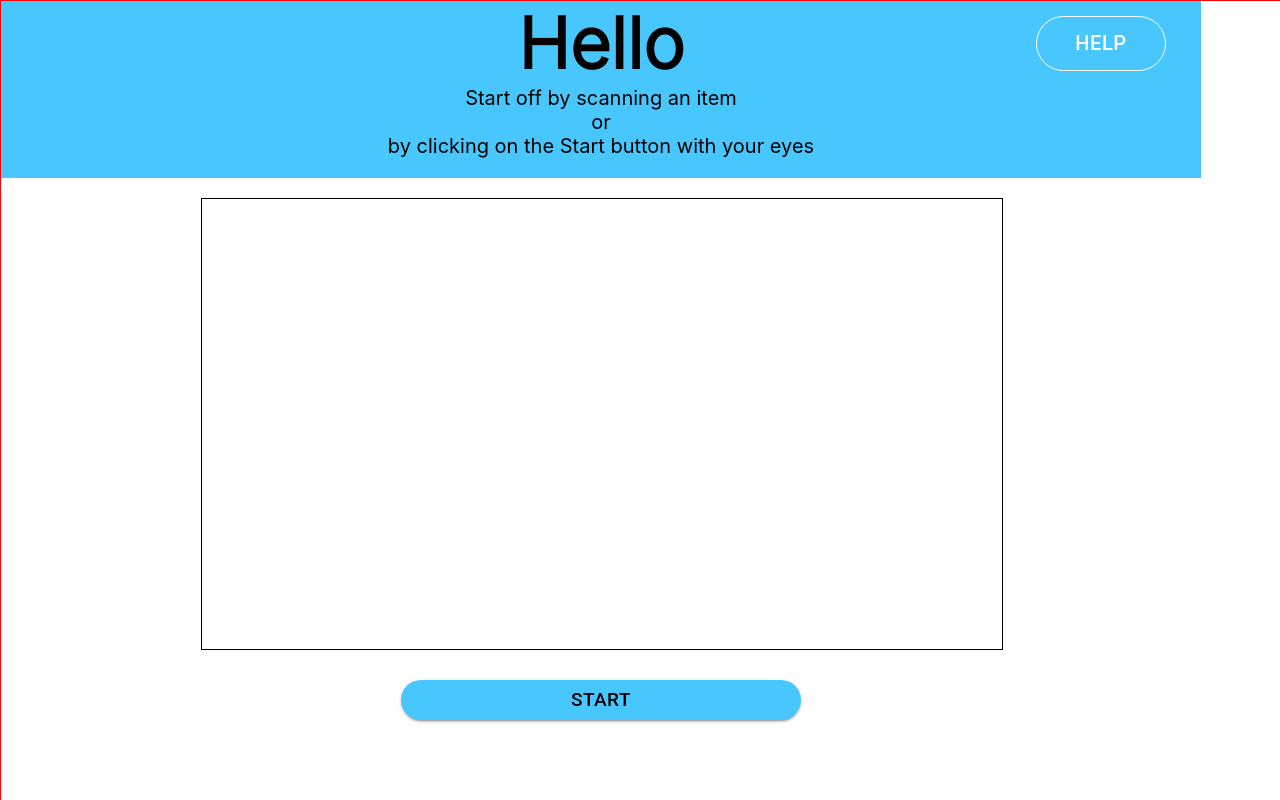
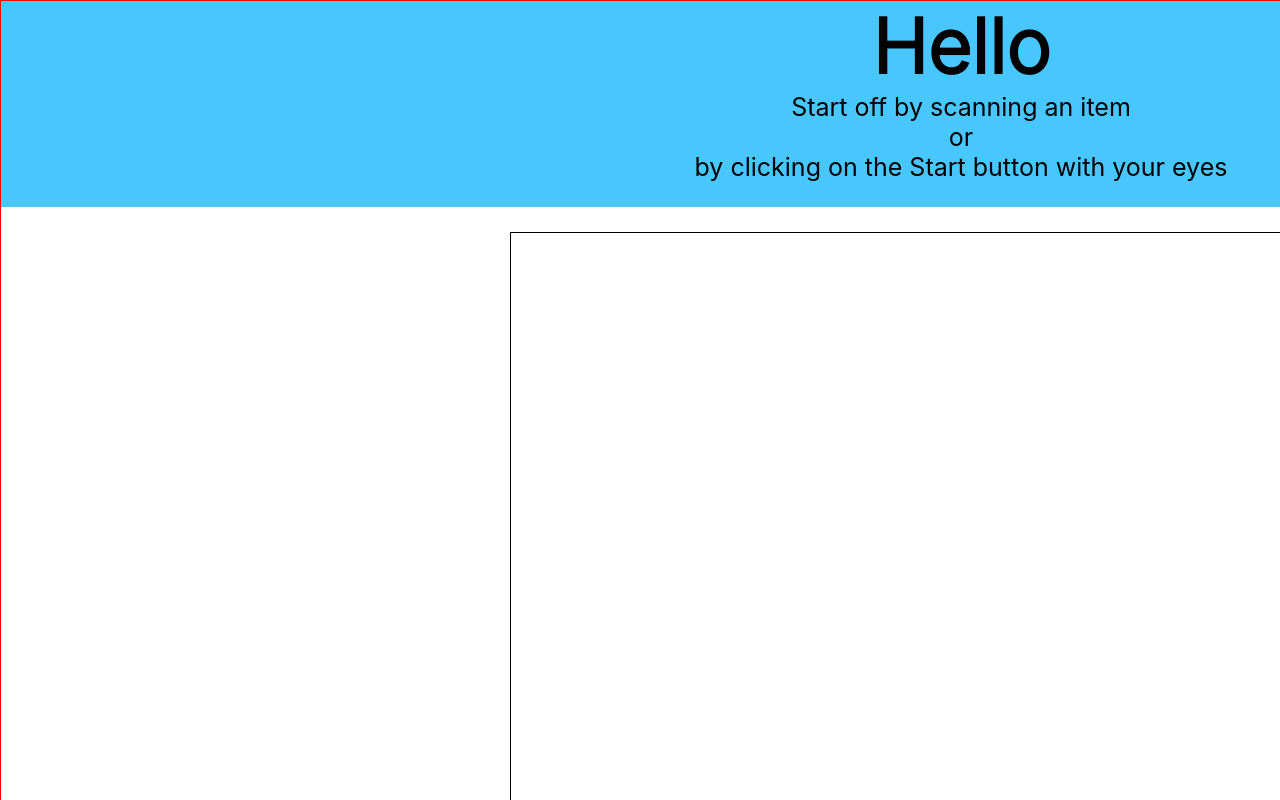
Before and after one commit to GiraffeKOOOO/GazeSelfCheckout, a React (Create React App) app: page / in a window 1280 px wide. Shown: the top 800 px of the page. Built offline with nearby package versions, Linux system fonts and the light colour scheme.

Commit message:
reworked currently existing components
-increased sizes for the new method of interaction
- saving work

```diff
--- a/src/components/PayButton.js
+++ b/src/components/PayButton.js
@@ -9,7 +9,7 @@ function PayButton() {
         <Button variant="outlined" id='pay-button'
             onClick={
                 () => {
-                    window.location.href="pay_page";
+                    setTimeout(() => { window.location.href="pay_page" }, 250)
                 }
             }
         >Pay<ArrowCircleRightIcon fontSize="large" style={{"marginLeft":"10px"}}/></Button>
--- a/src/components/ProductButton.js
+++ b/src/components/ProductButton.js
@@ -8,10 +8,10 @@ function ProductButton(props) {
         <Button variant="outlined" id='product-button'
             onClick={
                 () => {
-                    if(props.ProductName === 'All Products'){
-                        window.location.href="all_products";
+                    if(props.ProductName === 'Search Item'){
+                        setTimeout(() => { window.location.href="search_item" }, 250)
                     } else {
-                        window.location.href=props.ProductName;
+                        setTimeout(() => { window.location.href=props.ProductName }, 250)
                     }
                 }
             }
--- a/src/components/StartButton.js
+++ b/src/components/StartButton.js
@@ -7,7 +7,7 @@ function StartButton() {
     return (
         <Button variant="contained" id='start-button' onClick={
             () => {
-              window.location.href="basket_page";
+              setTimeout(() => { window.location.href="basket_page" }, 250)
             }
           }>Start</Button>
     );
--- a/src/css/BasketPage.css
+++ b/src/css/BasketPage.css
@@ -1,21 +1,18 @@
-#basket-page-container {
-    padding: 0;
-}
-
 /* left side */
 
 #left-grid {
-    height: 768px;
+    height: 970px;
 }
 
 #item-counter {
     margin: 5px;
+    font-size: 35px;
+    text-align: center;
+    margin-bottom: 5px;
 }
 
 #cart-grid {
-    width: 750px;
-    height: 600px;
-    border: solid 1px rgb(173, 173, 173);
+    height: 750px;
     margin-left: auto;
     margin-right: auto;
 }
@@ -24,13 +21,15 @@
     background-color: #48C7FF;
     border-radius: 5px;
     border: solid 1px rgb(173, 173, 173);
-    font-size: 22px;
-    padding-top: 7.5px;
-    padding-bottom: 7.5px;
+    font-size: 35px;
+    padding-top: 10px;
+    padding-bottom: 10px;
+    margin-left: 10px;
+    margin-right: 10px;
 }
 
 #cart-item-title {
-    margin-left: 10px;
+    margin-left: 25px;
 }
 
 #cart-item-quantity {
@@ -41,17 +40,20 @@
     text-align: center;
 }
 
+#bottom-row {
+    border-top: 1px solid rgb(173, 173, 173);
+}
+
 /* right side */
 
 #right-grid {
     background-color: #48C7FF;
-    padding-top: 10px;
-    height: 768px;
+    height: 970px;
     border-left: solid 1px rgb(155, 155, 155);
 }
 
 #help-button-grid {
-    margin-left: -20px;
+    margin-top: 20px;
 }
 
 #product-button-grid {
@@ -59,5 +61,5 @@
 }
 
 #pay-button-grid {
-    margin-top: 160px;
+    margin-top: 80px;
 }
--- a/src/css/HelpButton.css
+++ b/src/css/HelpButton.css
@@ -1,14 +1,14 @@
 #help-button {
-    width: 130px;
-    height: 55px;
-    font-size: 20px;
+    width: 230px;
+    height: 85px;
+    font-size: 35px;
     border-radius: 50px;
     color: white;
     border-color: white;
 }
 
 #help-button:hover {
-    background-color: white;
+    background-color: rgba(255, 255, 255, 0.96);
     border-color: black;
     color: black;
 }
--- a/src/css/PayButton.css
+++ b/src/css/PayButton.css
@@ -1,7 +1,7 @@
 #pay-button {
-    width: 200px;
-    height: 65px;
-    font-size: 20px;
+    width: 280px;
+    height: 80px;
+    font-size: 30px;
     border-radius: 50px;
     color: black;
     border-color: rgb(115, 115, 115);
--- a/src/css/ProductButton.css
+++ b/src/css/ProductButton.css
@@ -1,12 +1,12 @@
 #product-button {
-    width: 200px;
-    height: 65px;
-    font-size: 20px;
-    border-radius: 50px;
+    width: 280px;
+    height: 90px;
+    font-size: 27px;
+    border-radius: 15px;
     color: black;
     border-color: rgb(115, 115, 115);
     background-color: white;
-    margin-bottom: 30px;
+    margin-bottom: 60px;
 }
 
 #product-button:hover {
--- a/src/css/StartButton.css
+++ b/src/css/StartButton.css
@@ -1,12 +1,12 @@
 #start-button {
     margin-left: auto;
     margin-right: auto;
-    width: 400px;
-    height: 40px;
-    font-size: 19px;
+    width: 600px;
+    height: 90px;
+    font-size: 35px;
     background-color: #48C7FF;
     color: black;
-    border-radius: 20px;
+    border-radius: 50px;
 }
 
 #start-button:hover {
--- a/src/css/StartPage.css
+++ b/src/css/StartPage.css
@@ -2,19 +2,27 @@
     margin: 0;
     padding:0;
     text-align: center;
+    width: 1920px;
+    height: 970px;
 }
 
 #first-row {
     background-color: #48C7FF;
+    padding-bottom: 25px;
+}
+
+#inner-title-container {
+    text-align: center;
 }
 
 #page-title {
     font-family: 'Inter', sans-serif;
-    font-size: 70px;
+    font-size: 75px;
 }
 
 #help-button-div {
     align-self: center;
+    text-align: center;
 }
 
 .no-margin {
@@ -22,23 +30,18 @@
 }
 
 .instruction-text {
-    font-size: 20px;
+    font-size: 25px;
 }
 
 #second-row {
-    background-color: #48C7FF;
-    padding-bottom: 20px;
-}
-
-#third-row {
-    margin-top: 20px;
+    margin-top: 25px;
 }
 
 #placeholder {
     margin-left: auto;
     margin-right: auto;
     border: 1px solid black;
-    width: 100%;
-    height: 450px;
-    margin-bottom: 30px;
+    width: 900px;
+    height: 600px;
+    margin-bottom: 20px;
 }
--- a/src/pages/BasketPage.js
+++ b/src/pages/BasketPage.js
@@ -11,17 +11,16 @@ import '../css/BasketPage.css';
 
 function BasketPage() {
   return (
-      <Container id='basket-page-container'>
-
+      <>
         <Grid container id='basket-page-grid'>
 
-          <Grid id='left-grid' item xs={9}>
+          <Grid id='left-grid' item xs={10}>
             <Grid id='title-grid'
               container
               justifyContent="flex-start"
               alignItems="flex-start"
             >
-              <h2 id="item-counter"><ShoppingCartIcon/> Cart Total 000</h2>
+              <h2 id="item-counter"><ShoppingCartIcon fontSize='large'/> Cart Total 000</h2>
             </Grid>
 
             <Grid id='cart-grid'
@@ -35,7 +34,7 @@ function BasketPage() {
                 justifyContent="flex-start"
                 alignItems="center"
               >
-                <Grid item xs={7} id='cart-item-title'>Item name</Grid>
+                <Grid item xs={7.8} id='cart-item-title'>Item name</Grid>
                 <Grid item xs={2} id='cart-item-quantity'>Quantity</Grid>
                 <Grid item xs={2} id='cart-item-price'>Price</Grid>
               </Grid>
@@ -43,18 +42,25 @@ function BasketPage() {
 
             <Grid id='bottom-row'
               container
+              direction="row"
               justifyContent="flex-start"
               alignItems="flex-start"
             >
-
+                <Grid item xs={10}>Cancel Button</Grid>
+                <Grid item xs={2}>
+                  <Grid container>
+                    <Grid item>Quantity</Grid>
+                    <Grid item>Price</Grid>
+                  </Grid>
+                </Grid>
             </Grid>
 
           </Grid>
 
-          <Grid id='right-grid' item xs={3}>
+          <Grid id='right-grid' item xs={2}>
             <Grid id='help-button-grid'
               container
-              justifyContent="flex-end"
+              justifyContent="center"
               alignItems="center"
             >
               <HelpButton/>
@@ -66,7 +72,7 @@ function BasketPage() {
               alignItems="center"
             >
               <ProductButton
-                ProductName="All Products"
+                ProductName="Search Item"
               />
               <ProductButton
                 ProductName="Bakery"
@@ -89,8 +95,7 @@ function BasketPage() {
           </Grid>
 
         </Grid>
-
-      </Container>
+      </>
   );
 }
 
--- a/src/pages/StartPage.js
+++ b/src/pages/StartPage.js
@@ -1,20 +1,32 @@
 import React from 'react';
-import Container from '@mui/material/Container';
 import Grid from '@mui/material/Grid';
 import HelpButton from '../components/HelpButton';
 import StartButton from '../components/StartButton';
 
 import '../css/StartPage.css';
-import { Button } from '@mui/material';
 
 function StartPage() {
   return (
-      <Container id='start-page-container'>
+      <>
 
         <Grid container id='first-row'>
           <Grid item xs={2}/>
           <Grid item xs={8}>
-            <h1 id="page-title" className='no-margin'>Hello</h1>
+
+            <Grid container id='inner-title-container'>
+
+              <Grid item xs={12}>
+                <h1 id="page-title" className='no-margin'>Hello</h1>
+              </Grid>
+
+              <Grid item xs={12}>
+                <p id="first-line" className='no-margin instruction-text'>Start off by scanning an item</p>
+                <p id="second-line" className='no-margin instruction-text'>or</p>
+                <p id="third-line" className='no-margin instruction-text'>by clicking on the Start button with your eyes</p>
+              </Grid>
+
+            </Grid>
+
           </Grid>
           <Grid item xs={2} id='help-button-div'>
             <HelpButton/>
@@ -24,23 +36,13 @@ function StartPage() {
         <Grid container id='second-row'>
           <Grid item xs={2}/>
           <Grid item xs={8}>
-            <p id="first-line" className='no-margin instruction-text'>Start off by scanning an item</p>
-            <p id="second-line" className='no-margin instruction-text'>or</p>
-            <p id="third-line" className='no-margin instruction-text'>by clicking on the Start button with your eyes</p>
-          </Grid>
-          <Grid item xs={2}/>
-        </Grid>
-
-        <Grid container id='third-row'>
-          <Grid item xs={2}/>
-          <Grid item xs={8}>
             <div id='placeholder'></div>
           </Grid>
           <Grid item xs={2}/>
             <StartButton/>
         </Grid>
 
-      </Container>
+      </>
   );
 }
 
```
Also changed, not shown: 2 other files (tests, documents, lock files or other folders).
